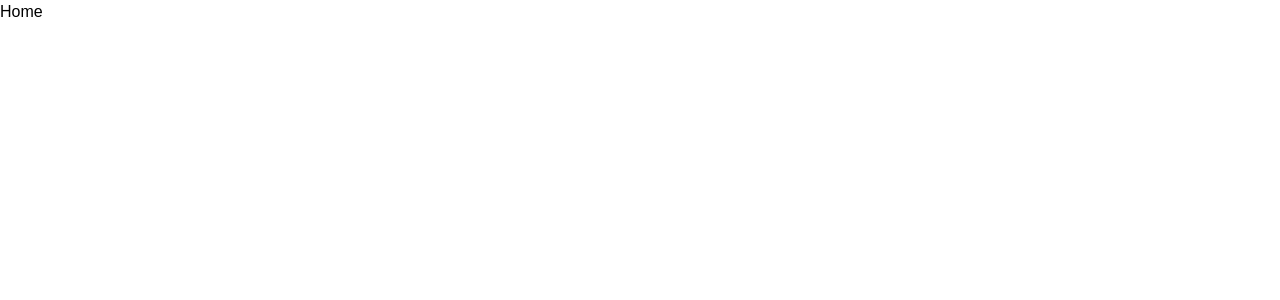
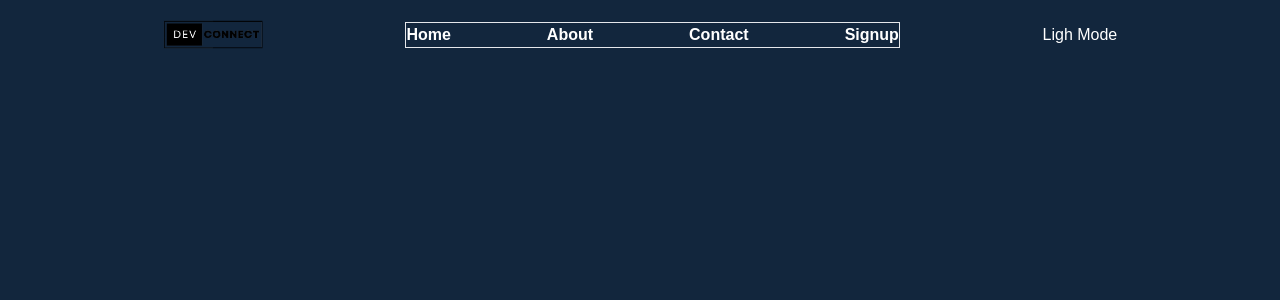
Before and after one commit to centauricoder01/Blogging-site, a React (Create React App) app in the folder Client/: page / in a window 1280 px wide. Shown: the top 300 px of the page. Built offline with nearby package versions, Linux system fonts and the light colour scheme.

Commit message:
Light mode and Dark mode Added

```diff
--- /dev/null
+++ b/Client/index.d.ts
@@ -0,0 +1,4 @@
+declare module "*.png" {
+  const value: any;
+  export default value;
+}
--- a/Client/src/Components/Navbar.tsx
+++ b/Client/src/Components/Navbar.tsx
@@ -1,10 +1,41 @@
-import React from 'react';
+import React, { useState, useEffect } from 'react';
 import logo from '../Assets/logo.png';
+import { Link } from 'react-router-dom';
 
 const Navbar = () => {
+  const [isDarkMode, setIsDarkMode] = useState(true);
+
+  useEffect(() => {
+    const body = document.querySelector('body');
+    if (body !== null) {
+      body.style.backgroundColor = isDarkMode ? 'rgb(18 38 61)' : 'white';
+      body.style.color = isDarkMode ? 'white' : 'black';
+    }
+
+    return () => {
+      if (body !== null) {
+        body.style.backgroundColor = '';
+      }
+    };
+
+  }, [isDarkMode]);
+
+  const handleToggle = () => {
+    setIsDarkMode(prevMode => !prevMode);
+  };
+
   return (
-    <div>
-        <img src={logo} alt="logo" />
+    <div className='flex items-center	justify-evenly p-5'>
+      <img src={logo} alt="logo" width={100} />
+      <div className='flex gap-24 border font-bold'>
+        <Link to={"/"}>Home</Link>
+        <Link to={"/"}>About</Link>
+        <Link to={"/"}>Contact</Link>
+        <Link to={"/"}>
+          <button>Signup</button>
+        </Link>
+      </div>
+      <button onClick={handleToggle}>{isDarkMode ? "Ligh Mode" : "Dark Mode "}</button>
     </div>
   )
 }
--- a/Client/src/Pages/Home.tsx
+++ b/Client/src/Pages/Home.tsx
@@ -1,9 +1,10 @@
 import React from 'react'
+import Navbar from '../Components/Navbar';
 
 const Home = () => {
   return (
     <div>
-      <h1>Home</h1>
+      <Navbar />
     </div>
   );
 }
--- a/Client/src/index.css
+++ b/Client/src/index.css
@@ -8,4 +8,6 @@ body {
   font-family: "Montserrat", sans-serif;
   margin: 0px;
   padding: 0px;
+  background-color: rgb(18 38 61);
+  color: white;
 }
```
Also changed, not shown: Client/tsconfig.json (+2 -8 lines).
